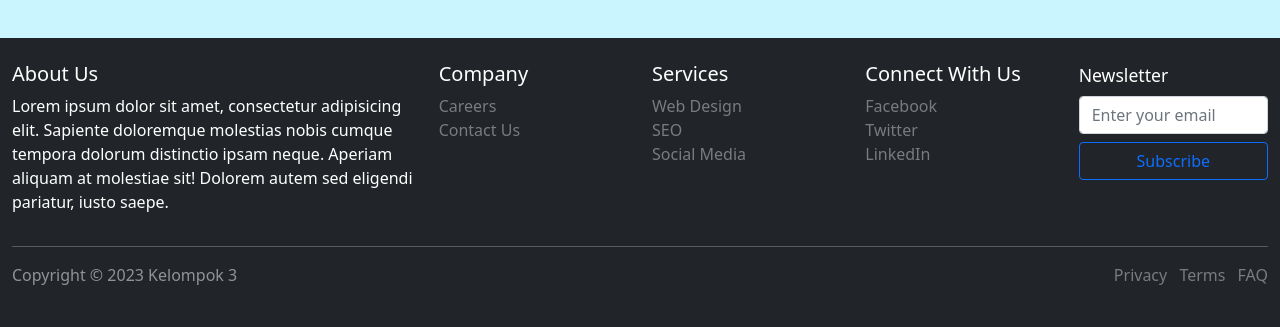
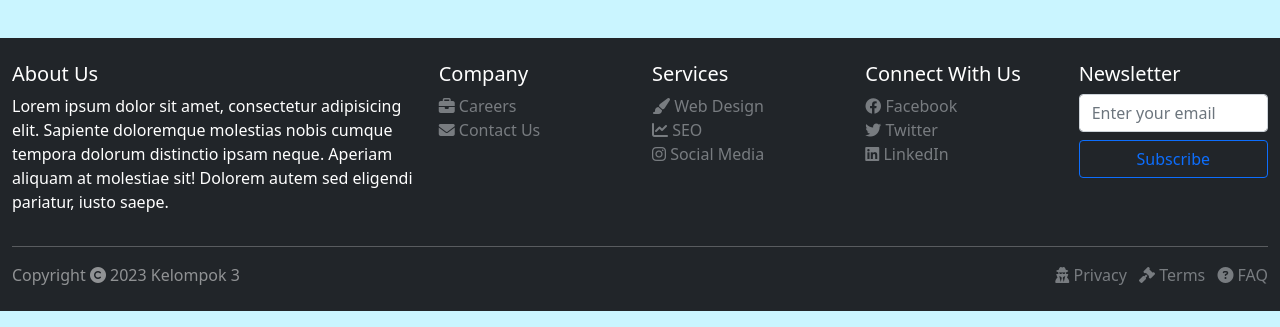
Before and after one commit to anoon537/FinalProject1H8_Kelompok3_WDPKS010, a plain HTML site: page contact-us.html in a window 1280 px wide. Shown: the part 1510-1837 px from the top of the page. Drawn offline with nearby package versions, Linux system fonts and the light colour scheme.

Commit message:
Add Icon

```diff
--- a/contact-us.html
+++ b/contact-us.html
@@ -12,6 +12,13 @@
       rel="stylesheet"
       integrity="sha384-EVSTQN3/azprG1Anm3QDgpJLIm9Nao0Yz1ztcQTwFspd3yD65VohhpuuCOmLASjC"
       crossorigin="anonymous"
+    />
+    <link
+      rel="stylesheet"
+      href="https://cdnjs.cloudflare.com/ajax/libs/font-awesome/6.4.0/css/all.min.css"
+      integrity="sha512-iecdLmaskl7CVkqkXNQ/ZH/XLlvWZOJyj7Yy7tcenmpD1ypASozpmT/E0iPtmFIB46ZmdtAc9eNBvH0H/ZpiBw=="
+      crossorigin="anonymous"
+      referrerpolicy="no-referrer"
     />
     <link rel="stylesheet" href="style/contact-us.css" />
   </head>
@@ -215,28 +222,41 @@
         <div class="col-lg-2 col-md-6">
           <h5>Company</h5>
           <ul class="list-unstyled">
-            <li><a data-href="#">Careers</a></li>
-            <li><a data-href="contact-us.html">Contact Us</a></li>
+            <li>
+              <i class="fas fa-briefcase"></i> <a data-href="#">Careers</a>
+            </li>
+            <li>
+              <i class="fas fa-envelope"></i>
+              <a data-href="contact-us.html">Contact Us</a>
+            </li>
           </ul>
         </div>
         <div class="col-lg-2 col-md-6">
           <h5>Services</h5>
           <ul class="list-unstyled">
-            <li><a data-href="#">Web Design</a></li>
-            <li><a data-href="#">SEO</a></li>
-            <li><a data-href="#">Social Media</a></li>
+            <li>
+              <i class="fas fa-paint-brush"></i> <a data-href="#">Web Design</a>
+            </li>
+            <li><i class="fas fa-chart-line"></i> <a data-href="#">SEO</a></li>
+            <li>
+              <i class="fab fa-instagram"></i> <a data-href="#">Social Media</a>
+            </li>
           </ul>
         </div>
         <div class="col-lg-2 col-md-6">
           <h5>Connect With Us</h5>
           <ul class="list-unstyled">
-            <li><a data-href="#">Facebook</a></li>
-            <li><a data-href="#">Twitter</a></li>
-            <li><a data-href="#">LinkedIn</a></li>
+            <li>
+              <i class="fab fa-facebook"></i> <a data-href="#">Facebook</a>
+            </li>
+            <li><i class="fab fa-twitter"></i> <a data-href="#">Twitter</a></li>
+            <li>
+              <i class="fab fa-linkedin"></i> <a data-href="#">LinkedIn</a>
+            </li>
           </ul>
         </div>
         <div class="col-lg-2 col-md-6">
-          <label for="email" class="form-label">Newsletter</label>
+          <h5>Newsletter</h5>
           <div class="input-group">
             <input
               type="text"
@@ -257,13 +277,23 @@
       <hr />
       <div class="row">
         <div class="col-md-6">
-          <p class="mb-0 text-white-50">Copyright &copy; 2023 Kelompok 3</p>
+          <p class="mb-0 text-white-50">
+            Copyright
+            <i class="fas fa-copyright"></i>
+            2023 Kelompok 3
+          </p>
         </div>
         <div class="col-md-6 d-flex justify-content-end">
-          <ul class="list-inline">
-            <li class="list-inline-item"><a data-href="#">Privacy</a></li>
-            <li class="list-inline-item"><a data-href="#">Terms</a></li>
-            <li class="list-inline-item"><a data-href="#">FAQ</a></li>
+          <ul class="list-inline mb-0">
+            <li class="list-inline-item">
+              <i class="fas fa-user-secret"></i> <a data-href="#">Privacy</a>
+            </li>
+            <li class="list-inline-item">
+              <i class="fas fa-gavel"></i> <a data-href="#">Terms</a>
+            </li>
+            <li class="list-inline-item">
+              <i class="fas fa-question-circle"></i> <a data-href="#">FAQ</a>
+            </li>
           </ul>
         </div>
       </div>
```
Also changed, not shown: about-us.html (+36 -13 lines), todos.html (+43 -13 lines).
